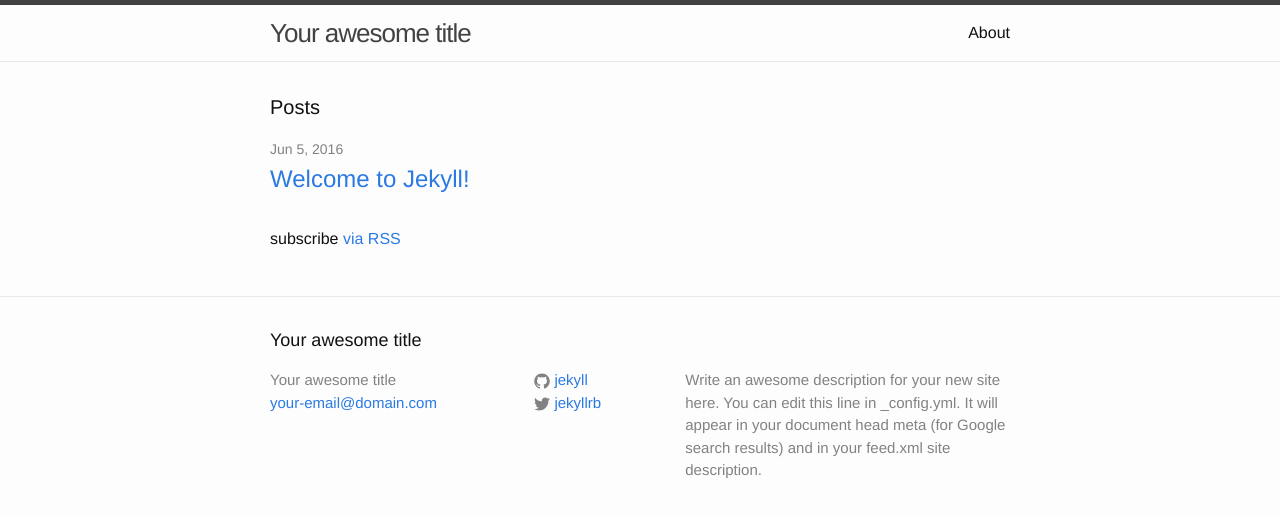
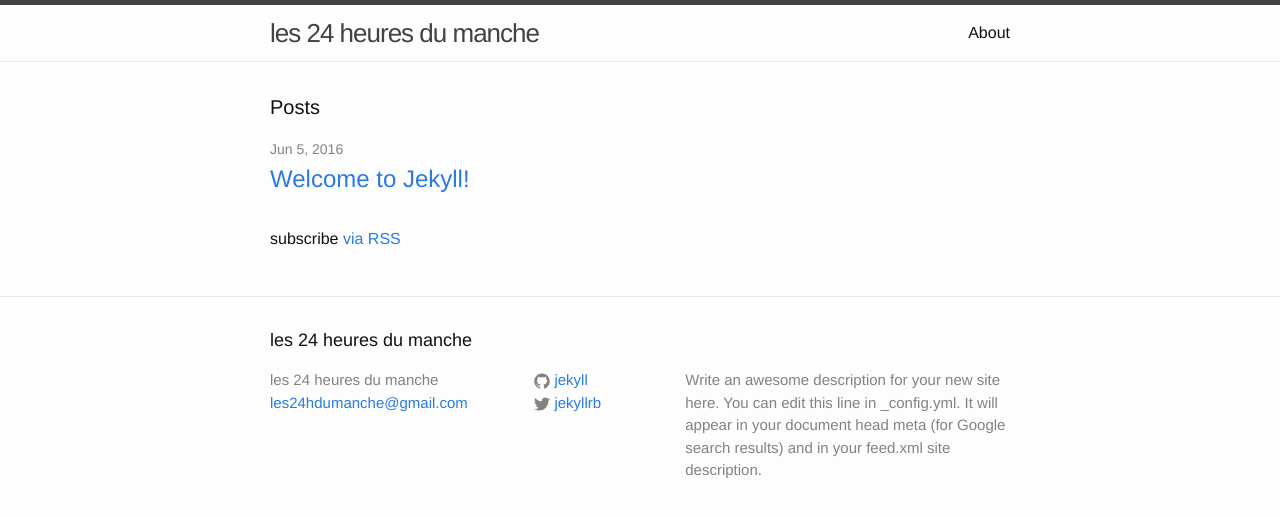
Before and after one commit to les24hdumanche/les24heuresdumanche, a Jekyll site: the page built from index.html, in a window 1280 px wide. Shown: the top 517 px of the page. Built offline with Jekyll 4.4.1, drawn with Linux system fonts in a browser that asks for light colours.

Commit message:
config settings

```diff
--- a/_config.yml
+++ b/_config.yml
@@ -6,12 +6,14 @@
 # 'jekyll serve'. If you change this file, please restart the server process.
 
 # Site settings
-title: Your awesome title
-email: your-email@domain.com
-description: > # this means to ignore newlines until "baseurl:"
+author: Pierre Louchet
+title: les 24 heures du manche
+email: les24hdumanche@gmail.com
+description: > # this means to ignore newlines until "keywords:"
   Write an awesome description for your new site here. You can edit this
   line in _config.yml. It will appear in your document head meta (for
   Google search results) and in your feed.xml site description.
+keywords:
 baseurl: "" # the subpath of your site, e.g. /blog
 url: "http://yourdomain.com" # the base hostname & protocol for your site
 twitter_username: jekyllrb
--- a/_includes/head.html
+++ b/_includes/head.html
@@ -5,6 +5,9 @@
 
   <title>{% if page.title %}{{ page.title }}{% else %}{{ site.title }}{% endif %}</title>
   <meta name="description" content="{% if page.excerpt %}{{ page.excerpt | strip_html | strip_newlines | truncate: 160 }}{% else %}{{ site.description }}{% endif %}">
+  <meta name="keywords" content="{{ site.keywords }}">
+
+  <meta name="author" content="{{ site.author }}">
 
   <link rel="stylesheet" href="{{ "/css/main.css" | prepend: site.baseurl }}">
   <link rel="canonical" href="{{ page.url | replace:'index.html','' | prepend: site.baseurl | prepend: site.url }}">
```
Also changed, not shown: res/img/icon.png (added).
